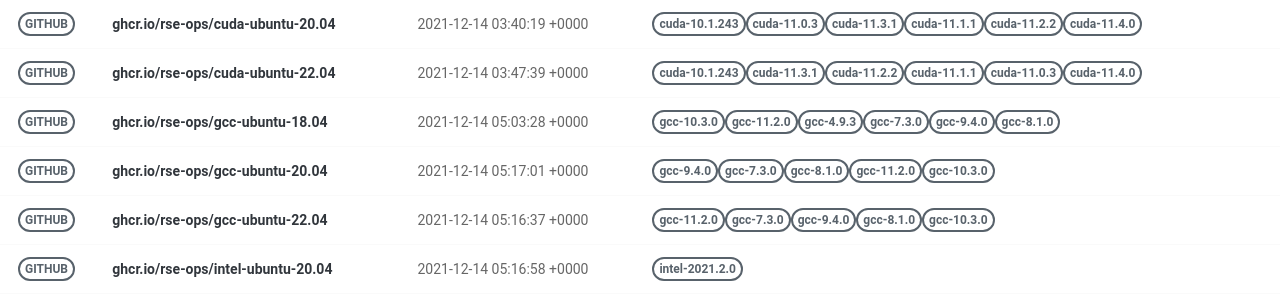
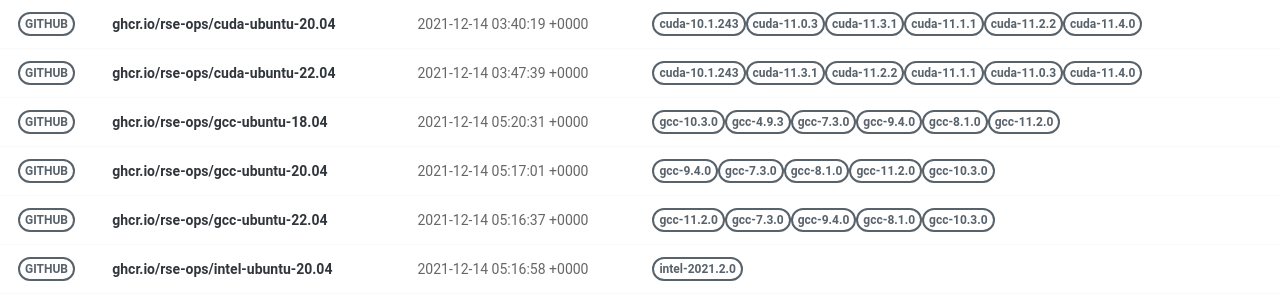
Before and after one commit to rse-ops/docker-images, a Jekyll site: the page built from pages/index.md, in a window 1280 px wide. Shown: the part 277-577 px from the top of the page. Built offline with Jekyll 4.4.1, drawn with Linux system fonts in a browser that asks for light colours; nearby versions of some CDN libraries.

Commit message:
Automated push to update library 2021-12-14

```diff
--- a/_library/ghcr.io-rse-ops-gcc-ubuntu-18.04.md
+++ b/_library/ghcr.io-rse-ops-gcc-ubuntu-18.04.md
@@ -1,7 +1,7 @@
 ---
 layout: container
 name: ghcr.io/rse-ops/gcc-ubuntu-18.04
-updated_at: 2021-12-14 05:03:28.505983
+updated_at: 2021-12-14 05:20:31.342597
 
 
 container_url: https://github.com/orgs/rse-ops/packages/container/package/gcc-ubuntu-18.04
```
Also changed, not shown: other parts of _library/ghcr.io-rse-ops-gcc-ubuntu-18.04.md (+3 -3 lines).
